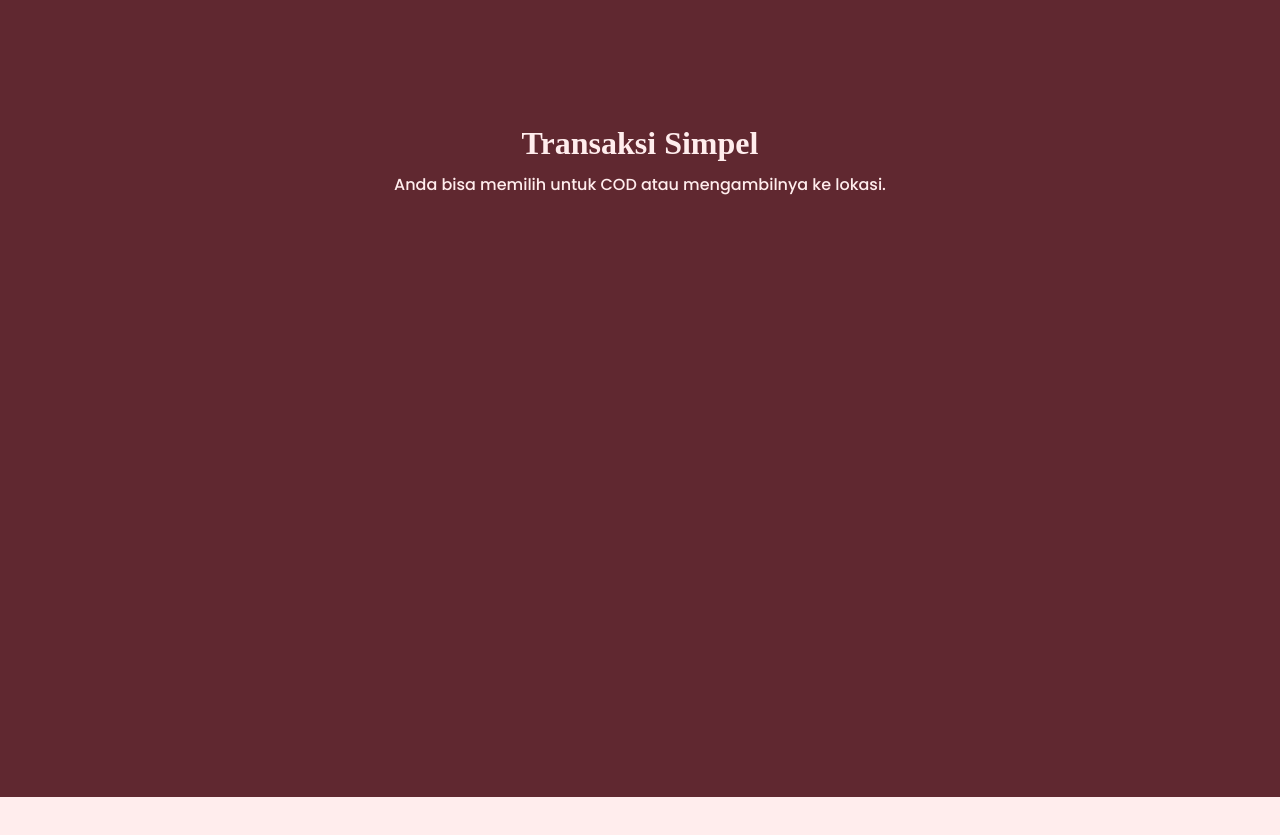
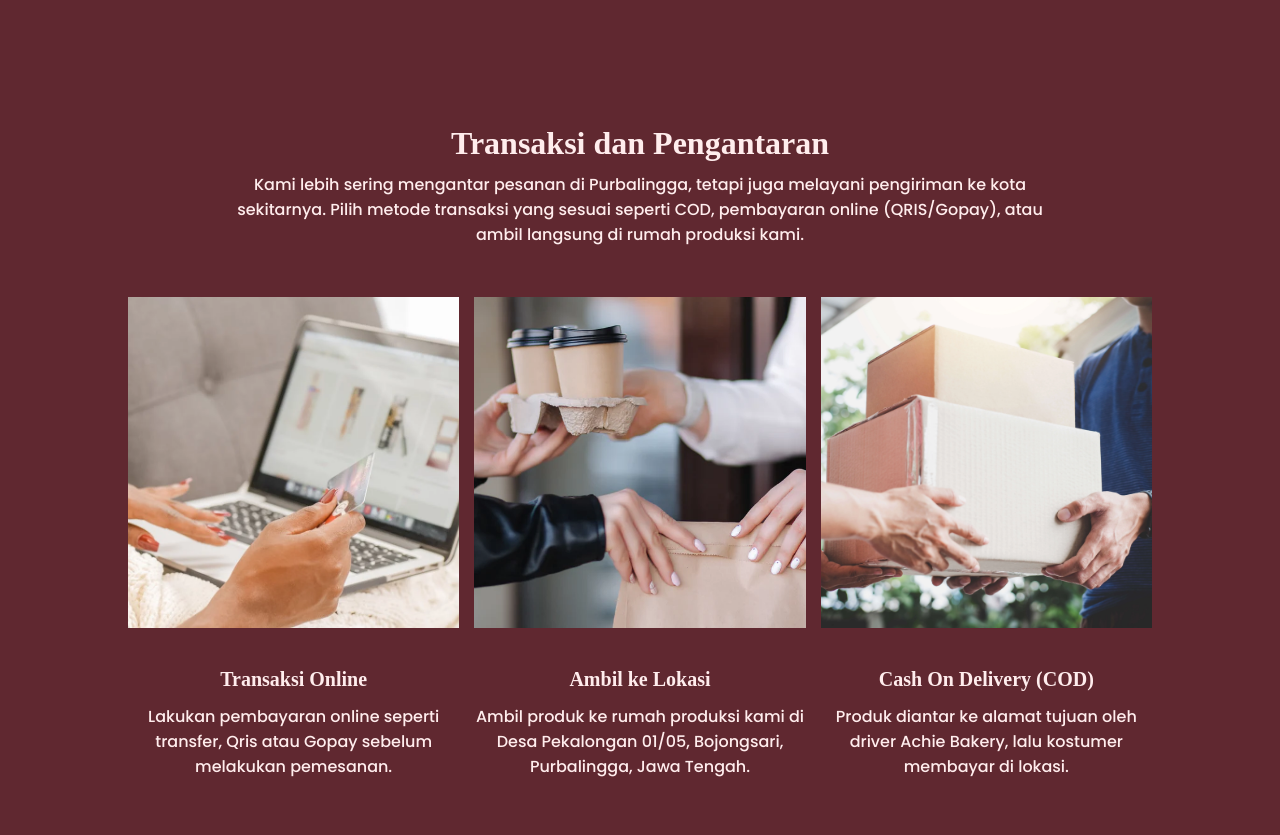
Before and after one commit to arracheille/AchieBakery_Design, a plain HTML site: page index.html in a window 1280 px wide. Shown: the part 3400-4235 px from the top of the page. Before the commit the page ends 4197 px from the top, so only its background shows below. Drawn offline with nearby package versions, Linux system fonts and the light colour scheme; a web font is replaced by a local one.

Commit message:
transaction & base footer

```diff
--- a/assets/css/style.css
+++ b/assets/css/style.css
@@ -185,6 +185,8 @@ section.hero .section-container{
 .transactions .heading-text h2,
 .transactions .heading-text p,
 .transactions .carousel-nav a,
+.transaction-text h3,
+.transaction-text p,
 .owl-carousel .item h3 {
     color: var(--cream);
 }
@@ -222,3 +224,28 @@ section.hero .section-container{
     gap: 10px;
     justify-content: center;
 }
+.transaction-container{
+    display: flex;
+    gap: 15px;
+    justify-content: space-between;
+}
+.transaction-content{
+    display: flex;
+    flex-direction: column;
+    gap: 40px;
+    width: 100%;
+}
+.transaction-img{
+    width: 100%;
+}
+.transaction-img img{
+    aspect-ratio: 1 / 1;
+    overflow: hidden;
+    display: block;
+}
+.transaction-text{
+    display: flex;
+    flex-direction: column;
+    gap: 13px;
+    text-align: center;
+}
--- a/index.html
+++ b/index.html
@@ -336,11 +336,46 @@
     <section class="transactions">
       <div class="section-container transction">
         <div class="heading-text">
-          <h2>Transaksi Simpel</h2>
-          <p>Anda bisa memilih untuk COD atau mengambilnya ke lokasi.</p>
+          <h2>Transaksi dan Pengantaran</h2>
+          <p>Kami lebih sering mengantar pesanan di Purbalingga, tetapi juga melayani pengiriman ke kota sekitarnya. Pilih metode transaksi yang sesuai seperti COD, pembayaran online (QRIS/Gopay), atau ambil langsung di rumah produksi kami.</p>
+        </div>
+        <div class="transaction-container">
+          <div class="transaction-content">
+            <div class="transaction-img">
+              <img src="assets/img/Elements/Online Payment.webp" alt="">
+            </div>
+            <div class="transaction-text">
+              <h3>Transaksi Online</h3>
+              <p>Lakukan pembayaran online seperti transfer, Qris atau Gopay sebelum melakukan pemesanan.</p>
+            </div>
+          </div>
+          <div class="transaction-content">
+            <div class="transaction-img">
+              <img src="assets/img/Elements/Location.webp" alt="">
+            </div>
+            <div class="transaction-text">
+              <h3>Ambil ke Lokasi</h3>
+              <p>Ambil produk ke rumah produksi kami di Desa Pekalongan 01/05, Bojongsari, Purbalingga, Jawa Tengah.</p>
+            </div>
+          </div>
+          <div class="transaction-content">
+            <div class="transaction-img">
+              <img src="assets/img/Elements/COD.webp" alt="">
+            </div>
+            <div class="transaction-text">
+              <h3>Cash On Delivery (COD)</h3>
+              <p>Produk diantar ke alamat tujuan oleh driver Achie Bakery, lalu kostumer membayar di lokasi.</p>
+            </div>
+          </div>
         </div>
       </div>
     </section>
+
+    <footer>
+      <div class="footer-container">
+
+      </div>
+    </footer>
 
     <script
       src="https://cdnjs.cloudflare.com/ajax/libs/jquery/3.7.1/jquery.min.js"
```
Also changed, not shown: assets/img/Elements/COD.webp (added), assets/img/Elements/Location.webp (added), assets/img/Elements/Online Payment.webp (added).
